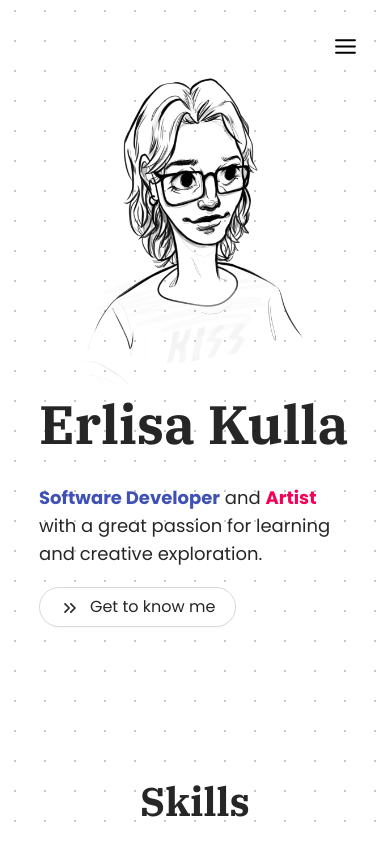
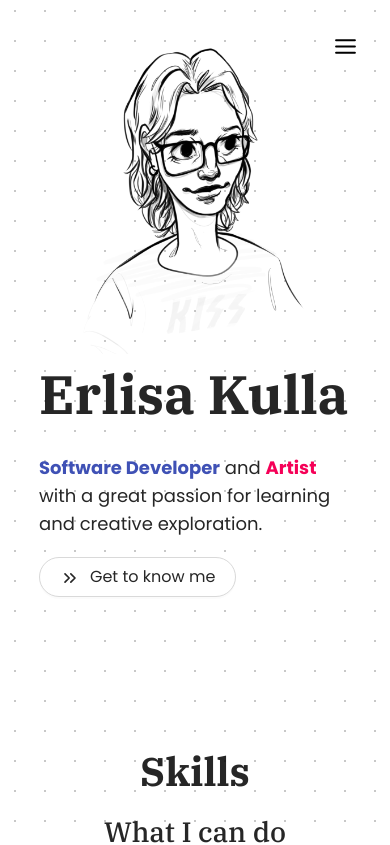
Before and after one commit to erlisakulla/erlisakulla.github.io, a React (Create React App) app: page / in a window 390 px wide. Shown: the top 845 px of the page. Built offline with nearby package versions, Linux system fonts and the light colour scheme; a web font is replaced by a local one.

Commit message:
update CV

```diff
--- a/src/main/Home/HomePage.css
+++ b/src/main/Home/HomePage.css
@@ -271,7 +271,7 @@ h3 {
   }
 
   #home-img {
-    padding-top: 50px;
+    padding-top: 20px;
   }
 
   #skills {
```
Also changed, not shown: 2 other files (tests, documents, lock files or other folders).
